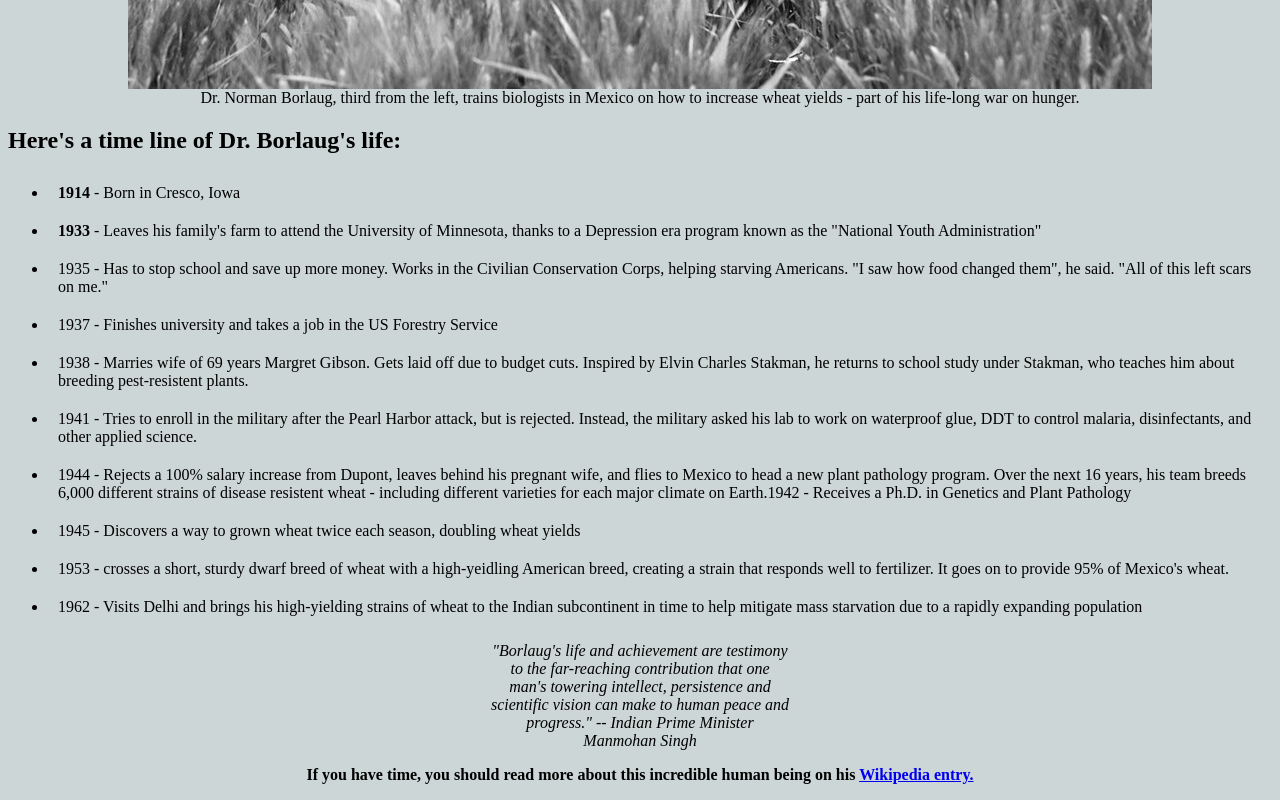
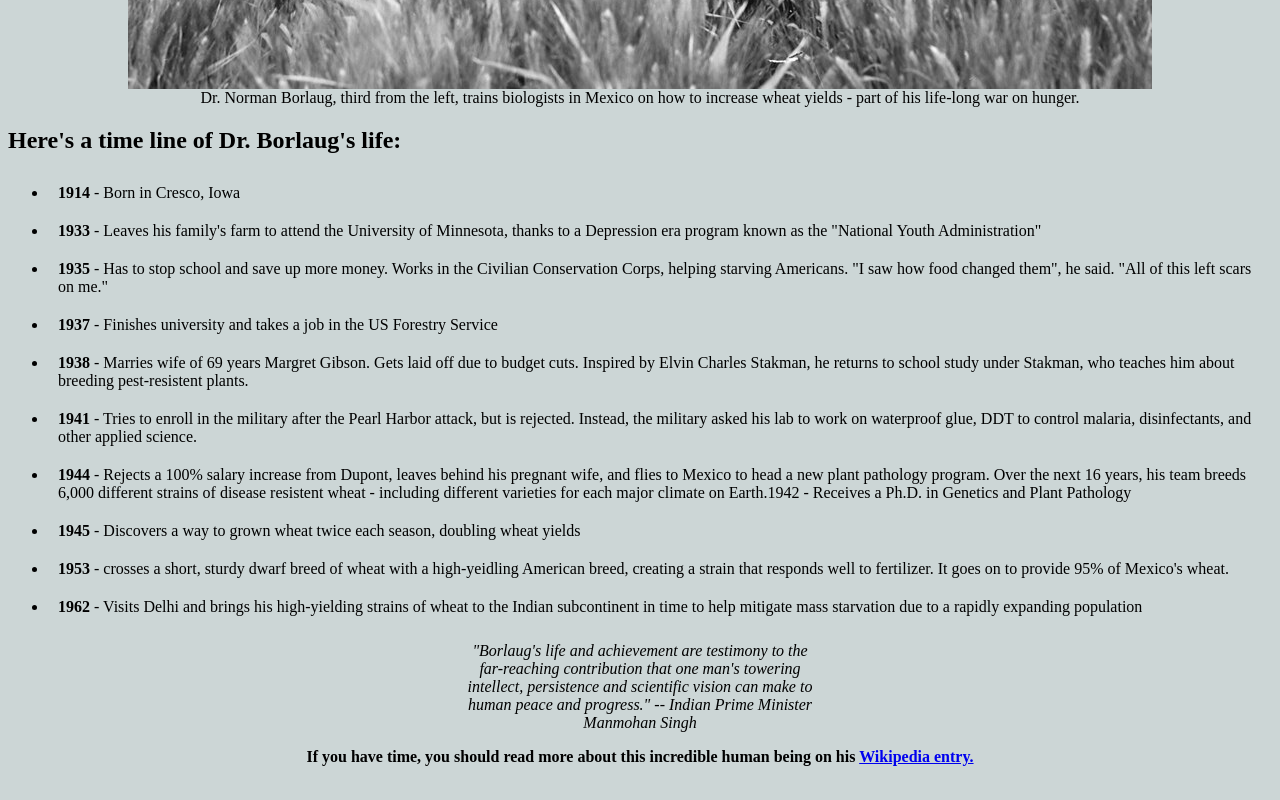
Before and after one commit to umarahgul/UmarahandDaniel, a plain HTML site: page index.html in a window 1280 px wide. Shown: the part 648-1448 px from the top of the page. Drawn offline with Linux system fonts and the light colour scheme.

Commit message:
Updated proyect

```diff
--- a/index.html
+++ b/index.html
@@ -21,19 +21,19 @@
     <li><b>1914</b> - Born in Cresco, Iowa</li>
     <li><b>1933</b> - Leaves his family's farm to attend the
          University of Minnesota, thanks to a Depression era program known as the "National Youth Administration"</li>
-    <li>1935 - Has to stop school and save up more money. Works in the Civilian Conservation Corps, helping starving Americans.
+    <li><b>1935</b> - Has to stop school and save up more money. Works in the Civilian Conservation Corps, helping starving Americans.
          "I saw how food changed them", he said. "All of this left scars on me."</li>
-    <li>1937 - Finishes university and takes a job in the US Forestry Service</li>
-    <li>1938 - Marries wife of 69 years Margret Gibson. Gets laid off due to budget cuts. Inspired by Elvin Charles Stakman,
+    <li><b>1937</b> - Finishes university and takes a job in the US Forestry Service</li>
+    <li><b>1938</b> - Marries wife of 69 years Margret Gibson. Gets laid off due to budget cuts. Inspired by Elvin Charles Stakman,
          he returns to school study under Stakman, who teaches him about breeding pest-resistent plants.</li>
-    <li>1941 - Tries to enroll in the military after the Pearl Harbor attack, but is rejected. Instead, the military
+    <li><b>1941</b> - Tries to enroll in the military after the Pearl Harbor attack, but is rejected. Instead, the military
          asked his lab to work on waterproof glue, DDT to control malaria, disinfectants, and other applied science.</li>
-    <li>1944 - Rejects a 100% salary increase from Dupont, leaves behind his pregnant wife, and flies to Mexico to head a new plant pathology program. Over the next 16 years, his team breeds 6,000
+    <li><b>1944</b> - Rejects a 100% salary increase from Dupont, leaves behind his pregnant wife, and flies to Mexico to head a new plant pathology program. Over the next 16 years, his team breeds 6,000
          different strains of disease resistent wheat - including different varieties for each major climate on Earth.1942 - Receives a Ph.D. in Genetics and Plant Pathology</li>
-    <li>1945 - Discovers a way to grown wheat twice each season, doubling wheat yields</li>
-    <li>1953 - crosses a short, sturdy dwarf breed of wheat with a high-yeidling American breed, creating a strain that responds well to fertilizer.
+    <li><b>1945</b> - Discovers a way to grown wheat twice each season, doubling wheat yields</li>
+    <li><b>1953</b> - crosses a short, sturdy dwarf breed of wheat with a high-yeidling American breed, creating a strain that responds well to fertilizer.
          It goes on to provide 95% of Mexico's wheat.</li>
-    <li>1962 - Visits Delhi and brings his high-yielding strains of wheat to the Indian subcontinent in time to
+    <li><b>1962</b> - Visits Delhi and brings his high-yielding strains of wheat to the Indian subcontinent in time to
          help mitigate mass starvation due to a rapidly expanding population</li>
     <ul>
     </section>
--- a/styles.css
+++ b/styles.css
@@ -23,7 +23,7 @@ li{
     padding:10px;
 }
 #info{
-    width:300px;
+    width:350px;
     margin-left: auto;
     margin-right: auto;
 }
```
